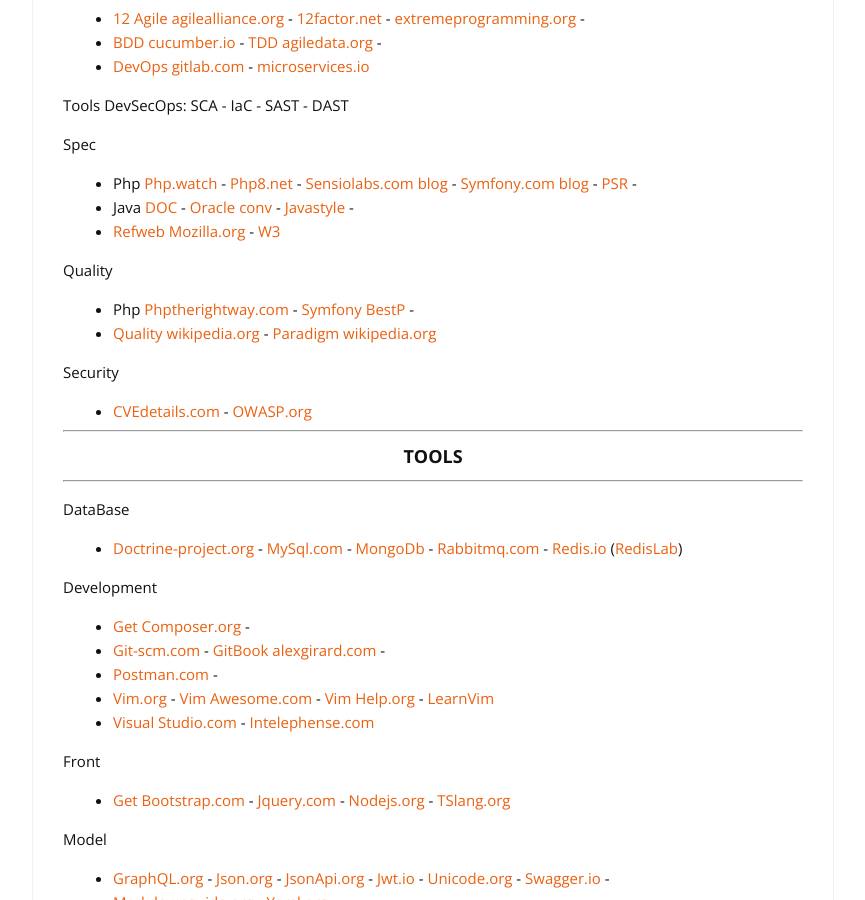
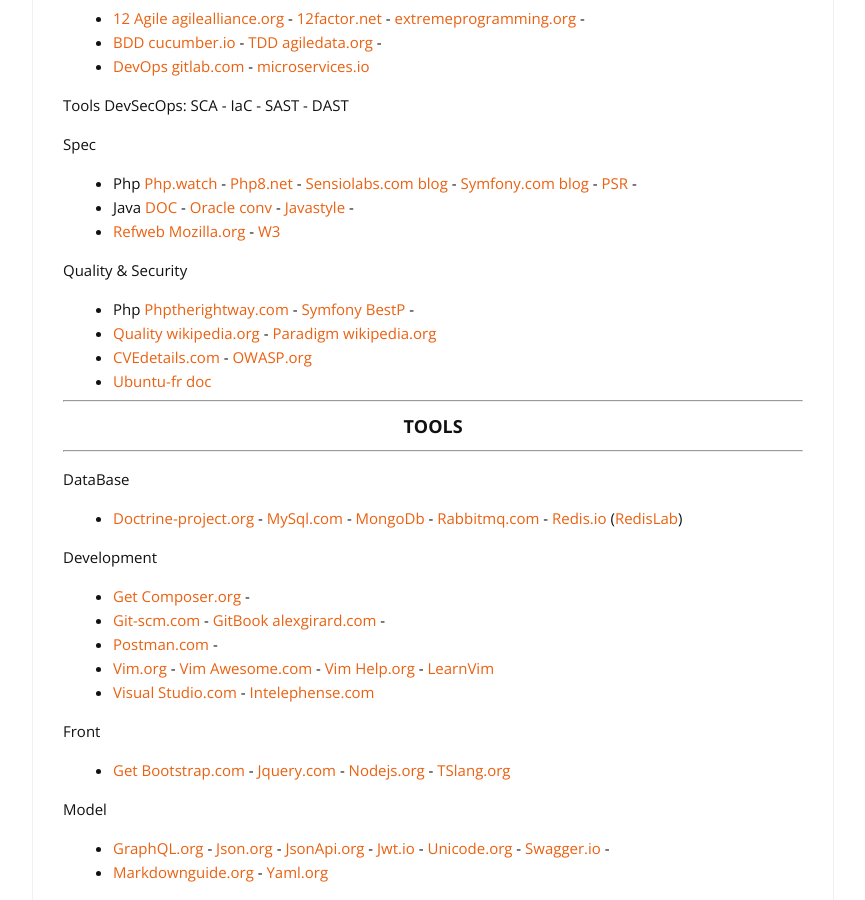
Before and after one commit to cylmat/cylmat.github.io, a Jekyll site: the page built from _pages/USEFUL.md, in a window 1280 px wide and 900 px high, scrolled down 1097 px. Shown: the whole window, without its empty margins (207-1072 px from the left). Built offline with Jekyll 4.4.1, drawn with Linux system fonts in a browser that asks for light colours; nearby versions of some CDN libraries.

Commit message:
Update USEFUL.md

```diff
--- a/_pages/USEFUL.md
+++ b/_pages/USEFUL.md
@@ -57,12 +57,11 @@
 * Java [DOC](https://docs.oracle.com/en/java/) - [Oracle conv](https://www.oracle.com/java/technologies/javase/codeconventions-contents.html) - [Javastyle](https://geosoft.no/javastyle.html) -
 * [Refweb Mozilla.org](https://developer.mozilla.org/fr/docs/Web) - [W3](https://www.w3.org)
 
-Quality
+Quality & Security
 * Php [Phptherightway.com](https://phptherightway.com) - [Symfony BestP](https://symfony.com/doc/current/best_practices.html) -
 * [Quality wikipedia.org](https://fr.wikipedia.org/wiki/Qualit%C3%A9_logicielle) - [Paradigm wikipedia.org](https://fr.m.wikipedia.org/wiki/Paradigme_(programmation))
-
-Security
 * [CVEdetails.com]([cvedetails.com](https://www.cvedetails.com)) - [OWASP.org](https://owasp.org)
+* [Ubuntu-fr doc](https://doc.ubuntu-fr.org/)
 
 ---
 ### <center>TOOLS</center>
```
